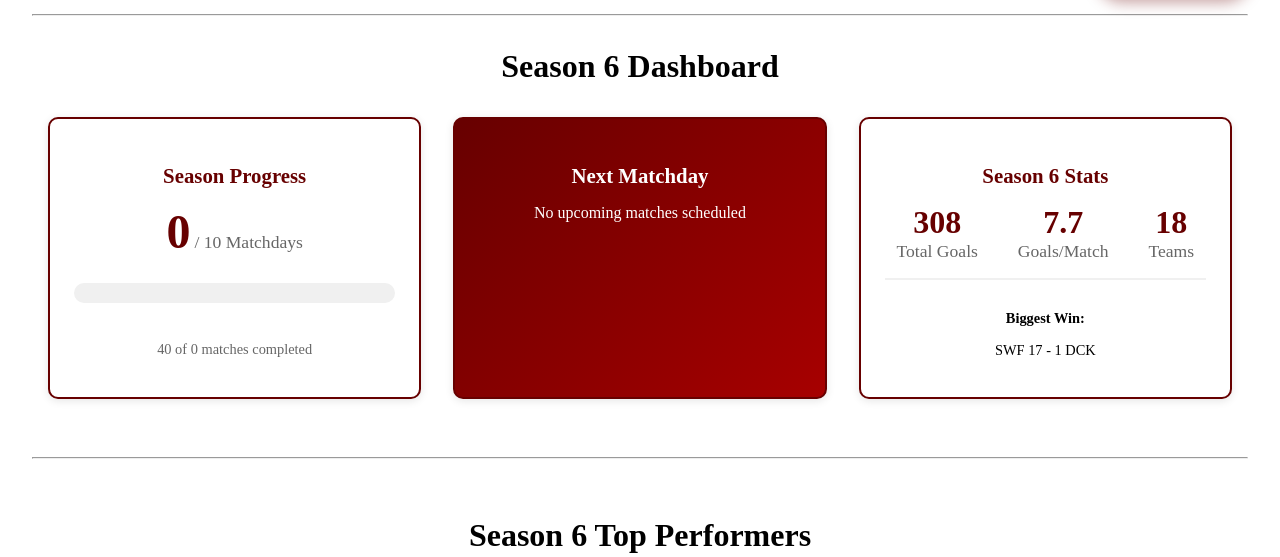
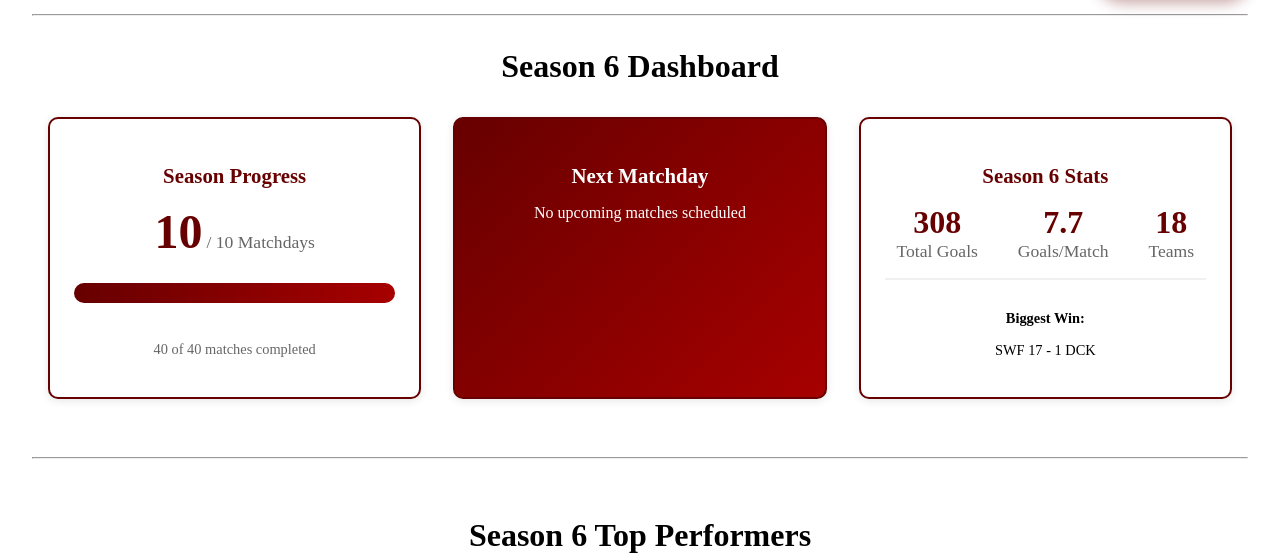
Before and after one commit to Fejiroisaacs/Haverford-IFL, a FastAPI app: page / in a window 1280 px wide. Shown: the part 772-1329 px from the top of the page. Run offline with FastAPI, Linux system fonts and the light colour scheme; parts of the project's set-up code (start-up, migrations or seed data) failed here and were passed over.

Commit message:
minor update for season status

```diff
--- a/templates/index.html
+++ b/templates/index.html
@@ -48,13 +48,13 @@
             <h3>Season Progress</h3>
             <div class="progress-content">
                 <div class="progress-stat">
-                    <span class="big-number">{{ season_progress.current_matchday }}</span>
+                    <span class="big-number">{{ season_progress.total_matchdays if season_progress.matches_played != 0 and season_progress.current_matchday == 0 else season_progress.current_matchday }}</span>
                     <span class="stat-label">/ {{ season_progress.total_matchdays }} Matchdays</span>
                 </div>
                 <div class="progress-bar">
-                    <div class="progress-fill" style="width: {{ (season_progress.current_matchday / season_progress.total_matchdays * 100) if season_progress.total_matches > 0 else 0 }}%"></div>
+                    <div class="progress-fill" style="width: {{ (season_progress.current_matchday / season_progress.total_matchdays * 100) if season_progress.total_matches > 0 else 100 }}%"></div>
                 </div>
-                <p class="progress-text">{{ season_progress.matches_played }} of {{ season_progress.total_matches }} matches completed</p>
+                <p class="progress-text">{{ season_progress.matches_played }} of {{ season_progress.total_matches + season_progress.matches_played}} matches completed</p>
             </div>
         </div>
 
@@ -349,7 +349,7 @@
         <a href="/players/Rami Nasr" target="_blank">
             <img src="/static/Images/POTM/209.png" alt="Rami Nasr" loading="lazy"/>
         </a>
-        <h3>82 Goals</h3>
+        <h3>84 Goals</h3>
     </div>
 
     <div class='leader'>
@@ -365,7 +365,7 @@
         <a href="/players/Ben Mansfield" target="_blank">
             <img src="/static/Images/POTM/22.png" alt="Ben Mansfield" loading="lazy"/>
         </a>
-        <h3>210 Saves</h3>
+        <h3>227 Saves</h3>
     </div>
 
     <div class='leader'>
```
